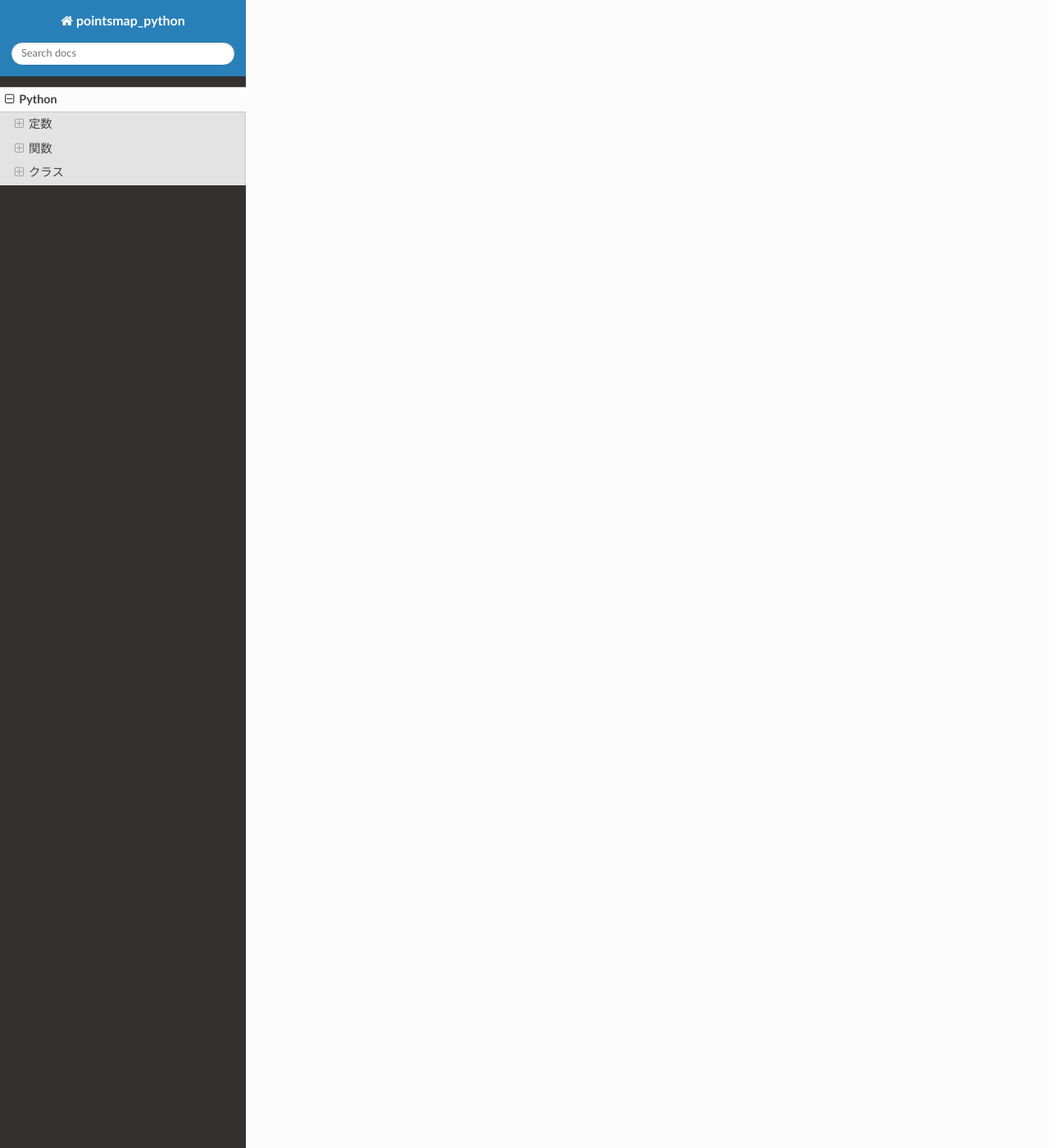
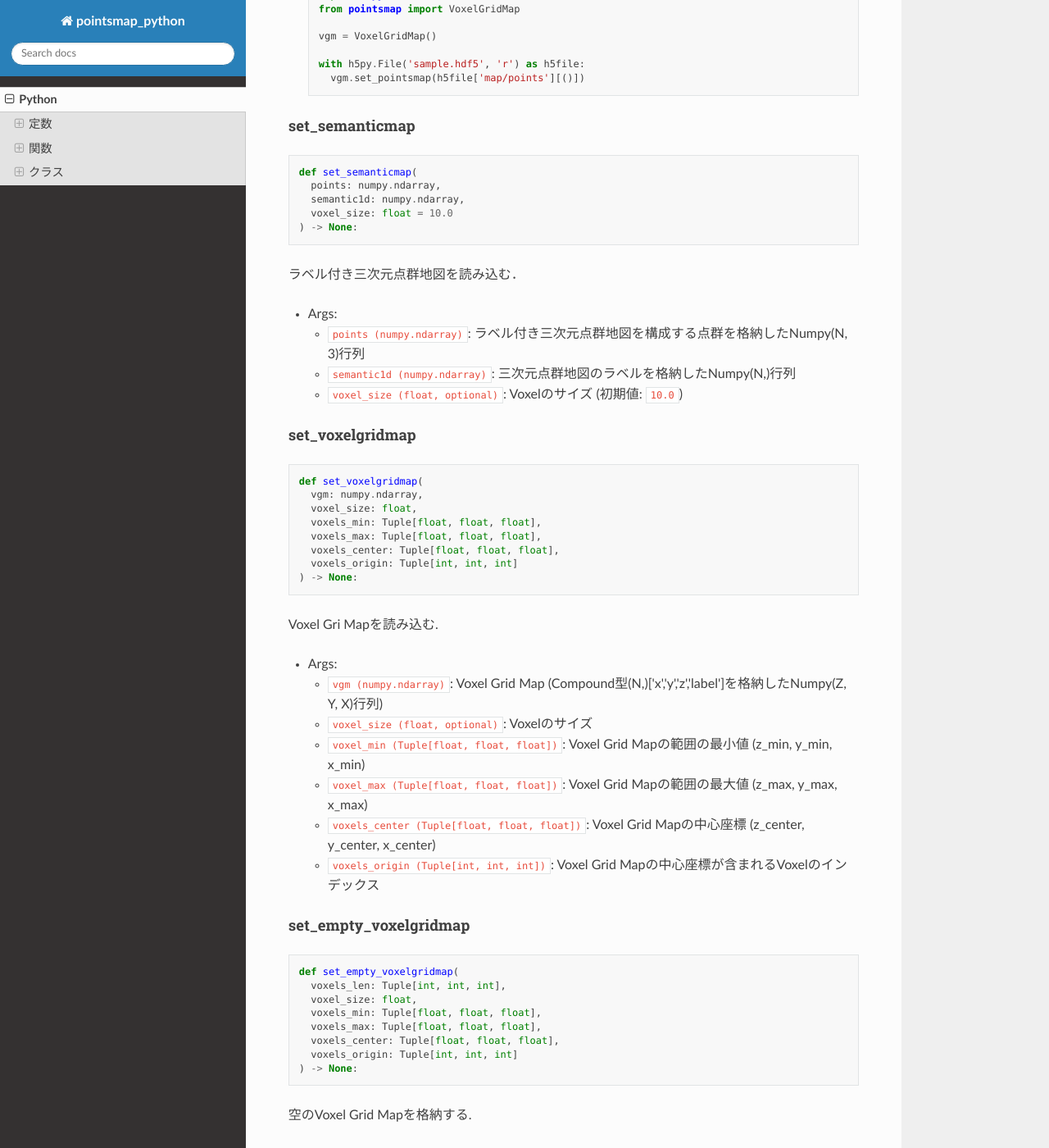
Before and after one commit to urasakikeisuke/pointsmap-python, a Sphinx documentation site: the page built from docs/source/python.rst, in a window 1280 px wide and 1400 px high, scrolled down 14040 px. Shown: the whole window at 82% size. Built offline with Sphinx 7.4.7 and the Read the Docs theme 2.0.0, drawn with Linux system fonts in a browser that asks for light colours; some of the changed text lies outside the part shown.

Commit message:
VoxelGridMap執筆途中

```diff
--- a/docs/source/python.rst
+++ b/docs/source/python.rst
@@ -143,6 +143,8 @@ combineTransforms
 
 クラス
 ======
+
+.. _points_class:
 
 Points
 ------
@@ -622,7 +624,7 @@ create_depthmap
 
       pts.set_shape(h5file['data/0/rgb'].shape)
 
-      pts.set_pointsmap(h5file['map/points'][()])
+      pts.set_points(h5file['map/points'][()])
 
       translation = h5file['data/0/pose/rgb/translation'][()]
       quaternion = h5file['data/0/pose/rgb/rotation'][()]
@@ -696,7 +698,7 @@ create_semantic2d
 
       pts.set_shape(h5file['data/0/rgb'].shape)
 
-      pts.set_pointsmap(h5file['map/points'][()])
+      pts.set_points(h5file['map/points'][()])
 
       translation = h5file['data/0/pose/rgb/translation'][()]
       quaternion = h5file['data/0/pose/rgb/rotation'][()]
@@ -716,3 +718,197 @@ create_semantic2d
 
 VoxelGridMap
 ------------
+
+.. code-block:: python
+
+  from pointsmap import VoxelGridMap
+  vgm = VoxelGridMap(quiet: bool = False)
+
+三次元点群地図を扱うクラス.
+小規模な三次元点群を扱う場合は, :ref:`points_class` クラスを推奨.
+
+* Args:
+
+  * ``quiet (bool, optional)``: ``True``の場合, "ERROR", "WARNING"以外のメッセージをコンソールに表示しない. 初期値: ``False``
+
+set_pointsmap
+^^^^^^^^^^^^^
+
+.. code-block:: python
+
+  def set_pointsmap(path: str, voxel_size: float = 10.0) -> None:
+  def set_pointsmap(paths: List[str], voxel_size: float = 10.0) -> None:
+  def set_pointsmap(map: numpy.ndarray, voxel_size: float = 10.0) -> None:
+
+三次元地図を読み込む.
+ファイル(.pcd)のパスを指定することで, 直接読み込むことが可能.
+また, パスのリストを指定することで, 複数のファイルを一つの地図として読み込むことも可能.
+さらに, NumPyの三次元地図データを指定して読み込むことも可能.
+
+* Args:
+
+  * ``path (str)``: 三次元地図ファイル(.pcd)のパス
+  * ``paths (List[str])``: 三次元地図ファイル(.pcd)のパスのリスト
+  * ``map (numpy.ndarray)``: 三次元地図を格納したNumpy(N, 3)行列
+  * ``voxel_size (float, optional)``: Voxelのサイズ (初期値: ``10.0``)
+
+* 実装例:
+
+  .. code-block:: python
+
+    from pointsmap import VoxelGridMap
+
+    pcd_list = ['b.pcd', 'c.pcd', 'd.pcd']
+
+    vgm = VoxelGridMap()
+    vgm.set_pointsmap('a.pcd')
+    vgm.set_pointsmap(pcd_list)
+
+  .. code-block:: python
+
+    import h5py
+    from pointsmap import VoxelGridMap
+
+    vgm = VoxelGridMap()
+
+    with h5py.File('sample.hdf5', 'r') as h5file:
+      vgm.set_pointsmap(h5file['map/points'][()])
+
+set_semanticmap
+^^^^^^^^^^^^^^^
+
+.. code-block:: python
+
+  def set_semanticmap(
+    points: numpy.ndarray,
+    semantic1d: numpy.ndarray,
+    voxel_size: float = 10.0
+  ) -> None:
+
+ラベル付き三次元点群地図を読み込む．
+
+* Args:
+
+  * ``points (numpy.ndarray)``: ラベル付き三次元点群地図を構成する点群を格納したNumpy(N, 3)行列
+  * ``semantic1d (numpy.ndarray)``: 三次元点群地図のラベルを格納したNumpy(N,)行列
+  * ``voxel_size (float, optional)``: Voxelのサイズ (初期値: ``10.0``)
+
+set_voxelgridmap
+^^^^^^^^^^^^^^^^
+
+.. code-block:: python
+
+  def set_voxelgridmap(
+    vgm: numpy.ndarray,
+    voxel_size: float,
+    voxels_min: Tuple[float, float, float],
+    voxels_max: Tuple[float, float, float],
+    voxels_center: Tuple[float, float, float],
+    voxels_origin: Tuple[int, int, int]
+  ) -> None:
+
+Voxel Gri Mapを読み込む.
+
+* Args:
+
+  * ``vgm (numpy.ndarray)``: Voxel Grid Map (Compound型(N,)['x','y','z','label']を格納したNumpy(Z, Y, X)行列)
+  * ``voxel_size (float, optional)``: Voxelのサイズ
+  * ``voxel_min (Tuple[float, float, float])``: Voxel Grid Mapの範囲の最小値 (z_min, y_min, x_min)
+  * ``voxel_max (Tuple[float, float, float])``: Voxel Grid Mapの範囲の最大値 (z_max, y_max, x_max)
+  * ``voxels_center (Tuple[float, float, float])``: Voxel Grid Mapの中心座標 (z_center, y_center, x_center)
+  * ``voxels_origin (Tuple[int, int, int])``: Voxel Grid Mapの中心座標が含まれるVoxelのインデックス
+
+set_empty_voxelgridmap
+^^^^^^^^^^^^^^^^^^^^^^
+
+.. code-block:: python
+
+  def set_empty_voxelgridmap(
+    voxels_len: Tuple[int, int, int],
+    voxel_size: float,
+    voxels_min: Tuple[float, float, float],
+    voxels_max: Tuple[float, float, float],
+    voxels_center: Tuple[float, float, float],
+    voxels_origin: Tuple[int, int, int]
+  ) -> None:
+
+空のVoxel Grid Mapを格納する.
+
+* Args:
+
+  * ``voxels_len (numpy.ndarray)``: Voxelの数 (各軸方向) (z_len, y_len, x_len)
+  * ``voxel_size (float, optional)``: Voxelのサイズ
+  * ``voxel_min (Tuple[float, float, float])``: Voxel Grid Mapの範囲の最小値 (z_min, y_min, x_min)
+  * ``voxel_max (Tuple[float, float, float])``: Voxel Grid Mapの範囲の最大値 (z_max, y_max, x_max)
+  * ``voxels_center (Tuple[float, float, float])``: Voxel Grid Mapの中心座標 (z_center, y_center, x_center)
+  * ``voxels_origin (Tuple[int, int, int])``: Voxel Grid Mapの中心座標が含まれるVoxelのインデックス
+
+
+get_pointsmap
+^^^^^^^^^^^^^
+
+.. code-block:: python
+
+  def get_pointsmap() -> numpy.ndarray:
+
+三次元地図を取得する. ラベルも出力する場合は :ref:`get_semanticmap` を使用する.
+
+* Returns:
+
+  * ``numpy.ndarray``: 三次元地図 (Numpy(N, 3)行列)
+
+.. _get_semanticmap:
+
+get_semanticmap
+^^^^^^^^^^^^^^^
+
+.. code-block:: python
+
+  def get_semanticmap() -> Tuple[numpy.ndarray, numpy.ndarray]:
+
+ラベル付き三次元地図を取得する.
+
+* Returns:
+
+  * ``Tuple[numpy.ndarray, numpy.ndarray]``: 三次元地図 (Numpy(N, 3)行列)とラベル(Numpy(N,)行列) のTuple
+
+get_voxel_points
+^^^^^^^^^^^^^^^^
+
+.. code-block:: python
+
+  def get_voxel_points() -> numpy.ndarray:
+
+Voxel Grid Mapを取得する. ラベルも出力する際は :ref:`get_voxel_semantic3d` を使用する.
+
+* Returns:
+
+  * ``numpy.ndarray``: Voxel Grid Map (Compound型(N,)['x','y','z']を格納したNumpy(Z, Y, X)行列)
+
+.. _get_voxel_semantic3d:
+
+get_voxel_semantic3d
+^^^^^^^^^^^^^^^^^^^^
+
+.. code-block:: python
+
+  def get_voxel_semantic3d() -> numpy.ndarray:
+
+ラベル付きVoxel Grid Mapを取得する.
+
+* Returns:
+
+  * ``numpy.ndarray``: Voxel Grid Map (Compound型(N,)['x','y','z','label']を格納したNumpy(Z, Y, X)行列)
+
+save_pcd
+^^^^^^^^
+
+.. code-block:: python
+
+  def save_pcd(path: str) -> None:
+
+三次元点群地図をPCDファイルに保存する.
+
+* Args:
+
+  * ``path (str)``: 保存するPCDファイルのパス
```
